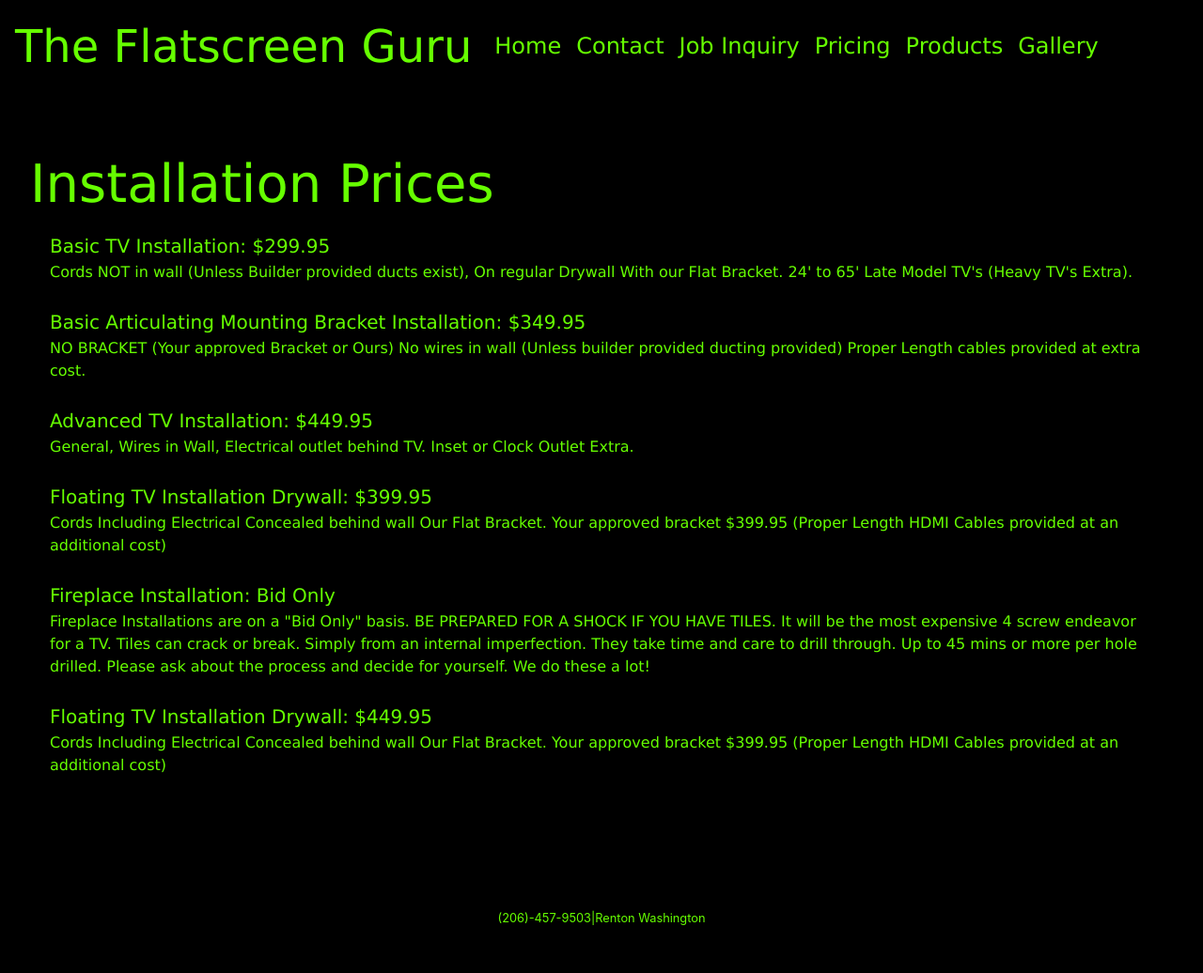
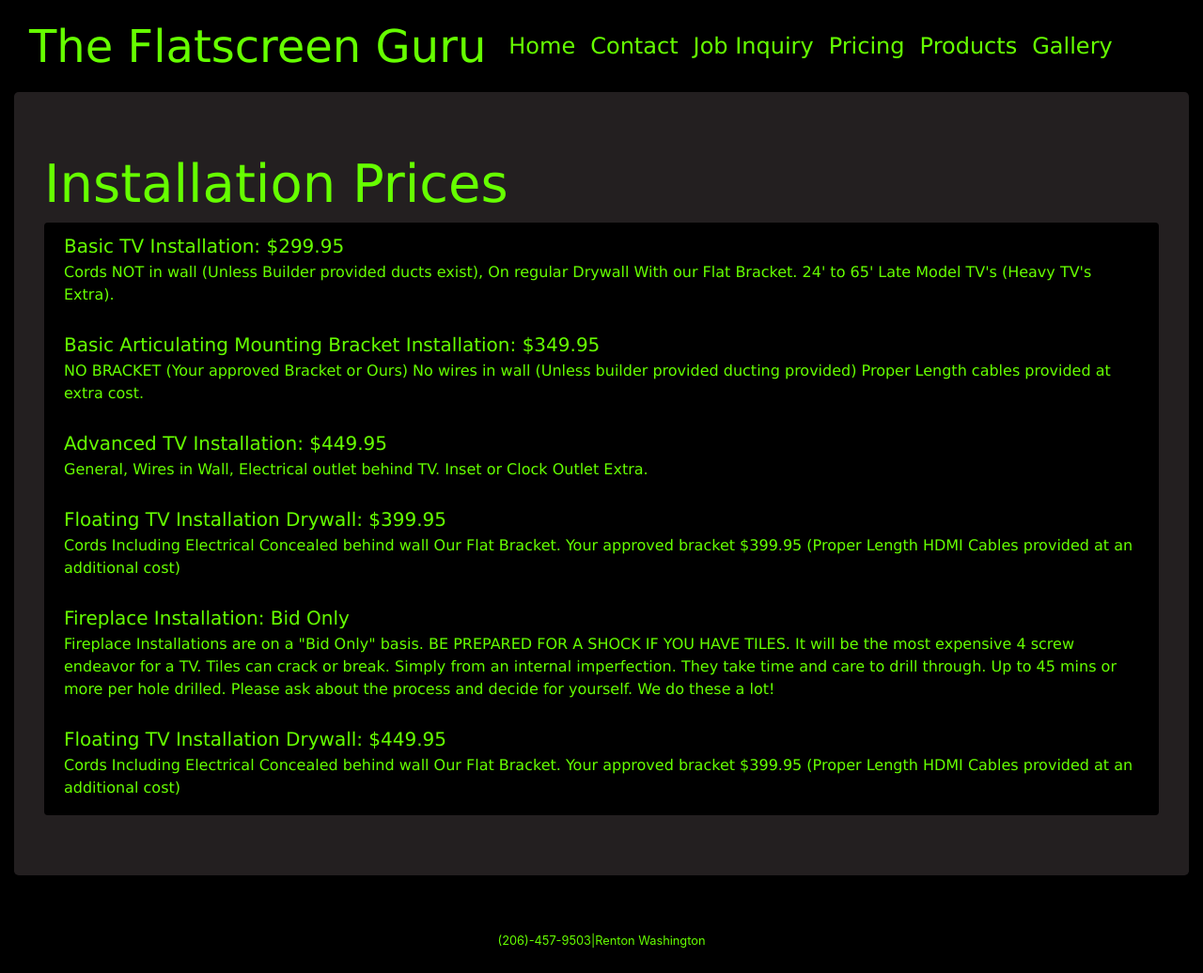
Before and after one commit to Mikey-Simmons/flatscreenguru, a Django app: page /pricing in a window 1280 px wide. Shown: the whole page at 94% size. Before the commit the page ends 985 px from the top, so only its background shows below. Run offline with Django 3.2, Linux system fonts and the light colour scheme; some libraries are stand-ins or nearby versions.

Commit message:
Style changes

```diff
--- a/main/static/css/style.css
+++ b/main/static/css/style.css
@@ -144,7 +144,8 @@ img #tv_display{
     font-family: Verdana, Geneva, Tahoma, sans-serif
 }
 .jumbotron{
-    background-color: black;
+    background-color:
+    #231f20;
     color: #66ff00;
     font-family: Verdana, Geneva, Tahoma, sans-serif
 }
--- a/main/templates/pricing.html
+++ b/main/templates/pricing.html
@@ -24,7 +24,7 @@
 </head>
 
 <body>
-    <div id="container">
+    <div class="container-fluid">
 
         <nav class="navbar navbar-expand-lg navbar-light">
             <a class="navbar-brand" href="/">The Flatscreen Guru</a>
--- a/main/templates/products.html
+++ b/main/templates/products.html
@@ -24,7 +24,7 @@
 </head>
 
 <body>
-    <div id="container">
+    <div class="container-fluid">
 
         <nav class="navbar navbar-expand-lg navbar-light">
             <a class="navbar-brand" href="/">The Flatscreen Guru</a>
--- a/main/templates/slider.html
+++ b/main/templates/slider.html
@@ -24,7 +24,7 @@
 </head>
 
 <body>
-    <div id="container">
+    <div class="container-fluid">
 
         <nav class="navbar navbar-expand-lg navbar-light">
             <a class="navbar-brand" href="/">The Flatscreen Guru</a>
--- a/main/templates/submit_page.html
+++ b/main/templates/submit_page.html
@@ -25,7 +25,7 @@
 
 <body>
 
-    <div id="container">
+    <div class="container-fluid">
 
         <nav class="navbar navbar-expand-lg navbar-light">
             <a class="navbar-brand" href="/">The Flatscreen Guru</a>
```
Also changed, not shown: db.sqlite3.
